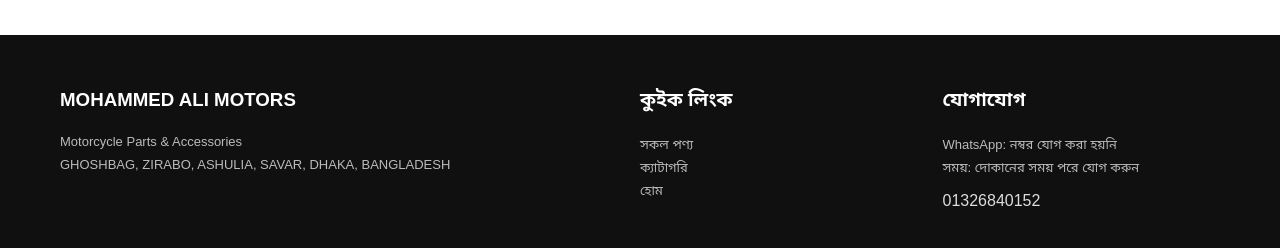
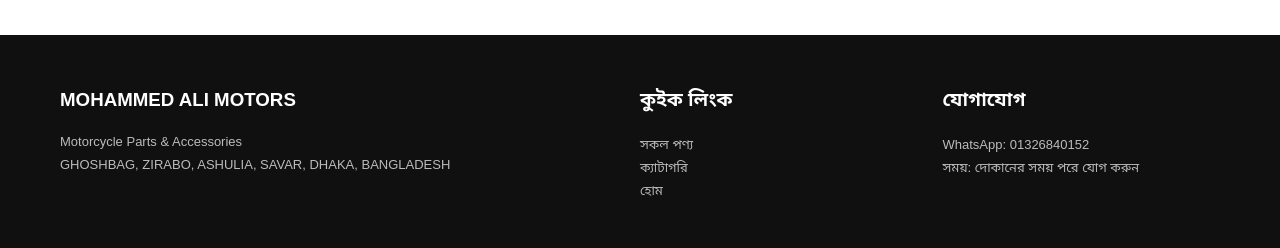
Before and after one commit to mdrabby2401712-arch/Mohammed-Ali-Motors, a plain HTML site: page index.html in a window 1280 px wide. Shown: the part 1708-1956 px from the top of the page. Drawn offline with Linux system fonts and the light colour scheme.

Commit message:
Update index.html

```diff
--- a/index.html
+++ b/index.html
@@ -65,7 +65,7 @@ footer{background:#101010;color:#ddd;margin-top:35px}.foot{max-width:1200px;marg
 <footer id="contact"><div class="foot">
  <div><h3>MOHAMMED ALI MOTORS</h3><p>Motorcycle Parts & Accessories<br>GHOSHBAG, ZIRABO, ASHULIA, SAVAR, DHAKA, BANGLADESH</p></div>
  <div><h3>কুইক লিংক</h3><p><a href="#shop">সকল পণ্য</a><br><a href="#shop">ক্যাটাগরি</a><br><a href="#">হোম</a></p></div>
- <div><h3>যোগাযোগ</h3><p>WhatsApp: নম্বর যোগ করা হয়নি<br>সময়: দোকানের সময় পরে যোগ করুন</p>01326840152</div>
+ <div><h3>যোগাযোগ</h3><p>WhatsApp: 01326840152<br>সময়: দোকানের সময় পরে যোগ করুন</p></div>
  </div><div class="copyright">© <span id="year"></span> MOHAMMED ALI MOTORS. All rights reserved.</div></footer>
 <div class="shade" id="shade" onclick="toggleCart(false)"></div>
 <aside class="cart-panel" id="cartPanel"><div class="cart-top"><h2>আপনার কার্ট</h2><button onclick="toggleCart(false)" style="border:0;background:none;font-size:25px;cursor:pointer">×</button></div><div class="cart-items" id="cartItems"></div><div><div style="display:flex;justify-content:space-between;font-weight:bold;padding-top:15px">মোট <span id="cartTotal">৳0</span></div><button class="checkout" onclick="checkout()">WhatsApp-এ অর্ডার করুন</button><small style="display:block;color:#777;margin-top:8px">অর্ডার পাঠানোর আগে WhatsApp নম্বর সেট করতে হবে।</small></div></aside>
```
